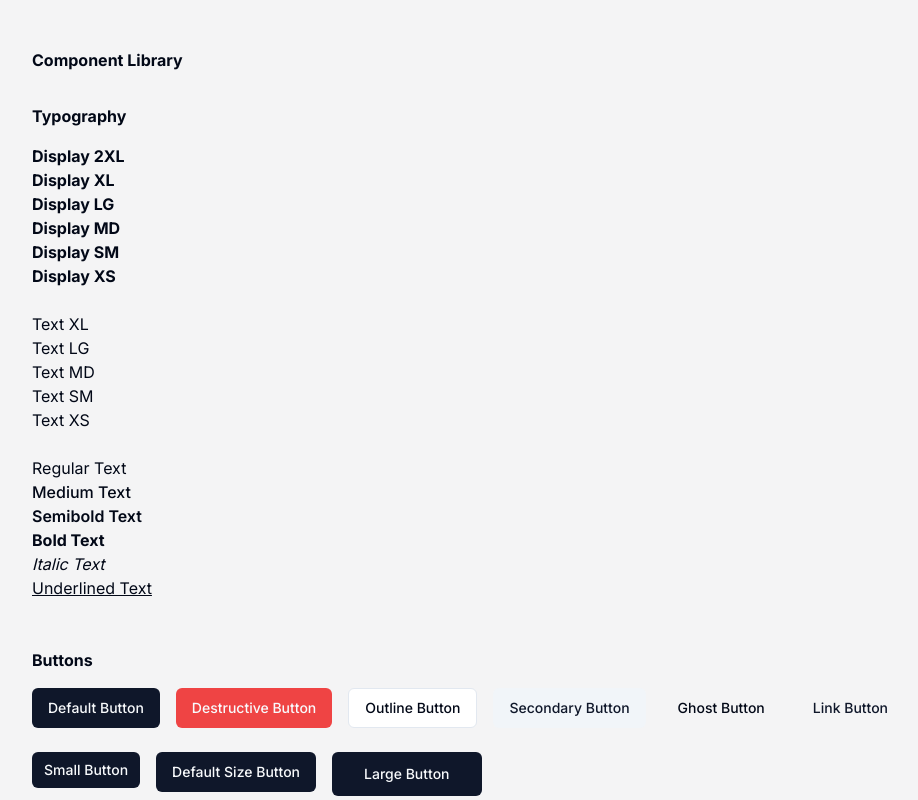
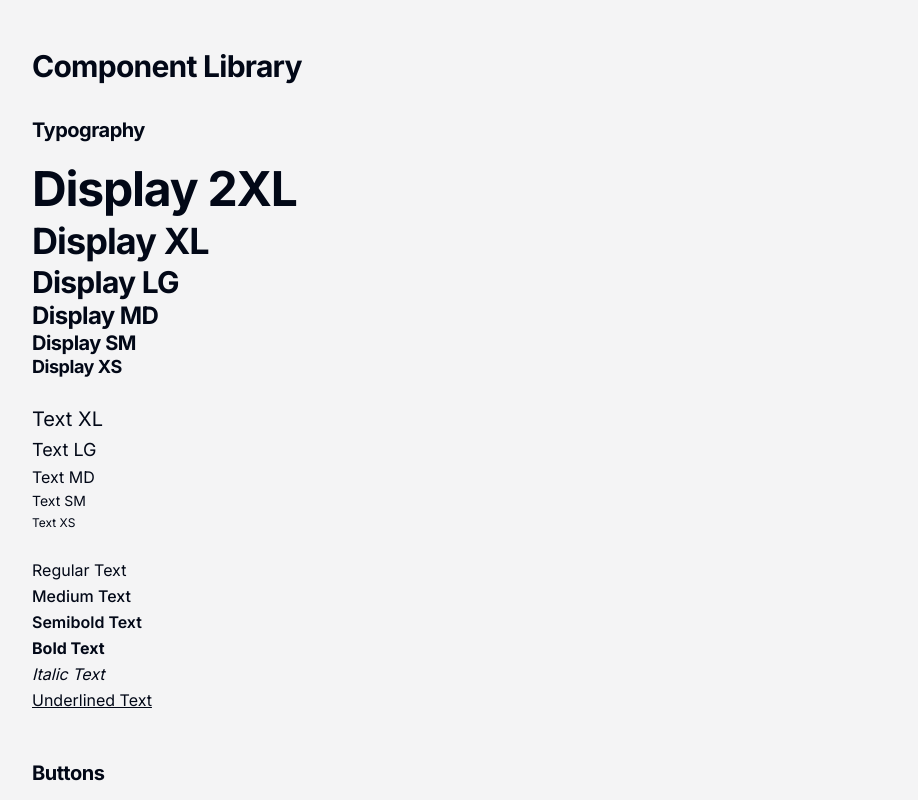
Before and after one commit to davidtylerson/component-library, a Next.js app: page /components in a window 1280 px wide. Shown: the top 800 px of the page, without its empty margins (0-918 px from the left). Built offline with nearby package versions, Linux system fonts and the light colour scheme.

Commit message:
tailwind working with type components

```diff
--- a/src/components/typography/heading/heading.tsx
+++ b/src/components/typography/heading/heading.tsx
@@ -86,25 +86,28 @@ export const Heading = React.forwardRef<HTMLHeadingElement, HeadingProps>(
     // Determine the final size
     const finalSize = size || defaultSizes[level];
 
+    // Map to standard Tailwind classes with appropriate sizing
     const sizeClasses: Record<string, string> = {
-      "2xl": "text-display-2xl",
-      "xl": "text-display-xl",
-      "lg": "text-display-lg",
-      "md": "text-display-md",
-      "sm": "text-display-sm",
-      "xs": "text-display-xs",
-      "text-xl": "text-text-xl",
-      "text-lg": "text-text-lg",
-      "text-md": "text-text-md",
+      "2xl": "text-5xl leading-tight tracking-tight",
+      "xl": "text-4xl leading-tight tracking-tight",
+      "lg": "text-3xl leading-tight tracking-tight",
+      "md": "text-2xl leading-tight tracking-tight",
+      "sm": "text-xl leading-tight tracking-tight",
+      "xs": "text-lg leading-tight tracking-tight",
+      "text-xl": "text-xl leading-tight",
+      "text-lg": "text-lg leading-tight",
+      "text-md": "text-base leading-tight",
     };
 
+    // Map to standard Tailwind weight classes
     const weightClasses = {
-      regular: "font-regular",
+      regular: "font-normal",
       medium: "font-medium",
       semibold: "font-semibold",
       bold: "font-bold",
     };
 
+    // Keep the existing color classes since they're semantic
     const colorClasses = {
       default: "text-foreground",
       muted: "text-muted-foreground",
--- a/src/components/typography/text/text.tsx
+++ b/src/components/typography/text/text.tsx
@@ -60,21 +60,24 @@ export const Text = React.forwardRef<HTMLParagraphElement, TextProps>(
     children,
     ...props
   }, ref) => {
+    // Map to standard Tailwind size classes
     const sizeClasses = {
-      xl: "text-text-xl",
-      lg: "text-text-lg",
-      md: "text-text-md",
-      sm: "text-text-sm",
-      xs: "text-text-xs",
+      xl: "text-xl leading-relaxed",
+      lg: "text-lg leading-relaxed",
+      md: "text-base leading-relaxed",
+      sm: "text-sm leading-relaxed",
+      xs: "text-xs leading-relaxed",
     };
 
+    // Map to standard Tailwind weight classes
     const weightClasses = {
-      regular: "font-regular",
+      regular: "font-normal",
       medium: "font-medium",
       semibold: "font-semibold",
       bold: "font-bold",
     };
 
+    // Keep the existing color classes since they're semantic
     const colorClasses = {
       default: "text-foreground",
       muted: "text-muted-foreground",
```
